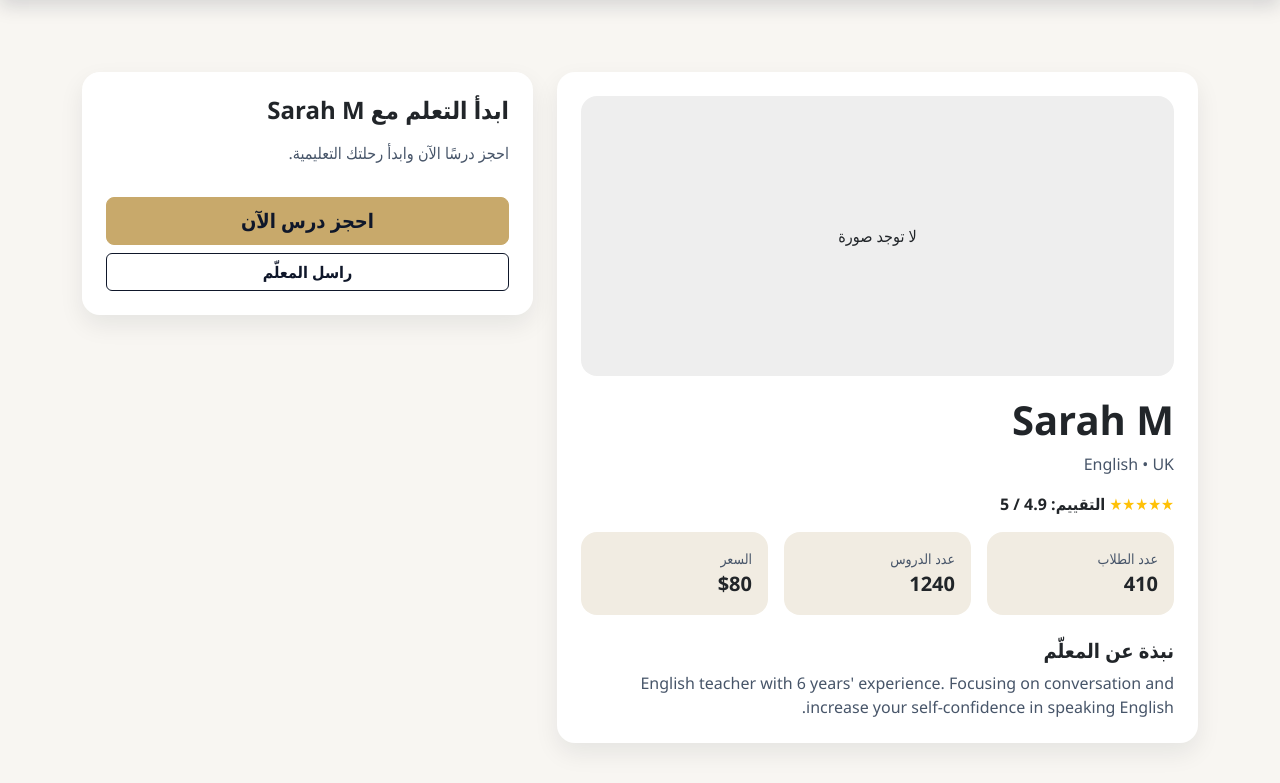
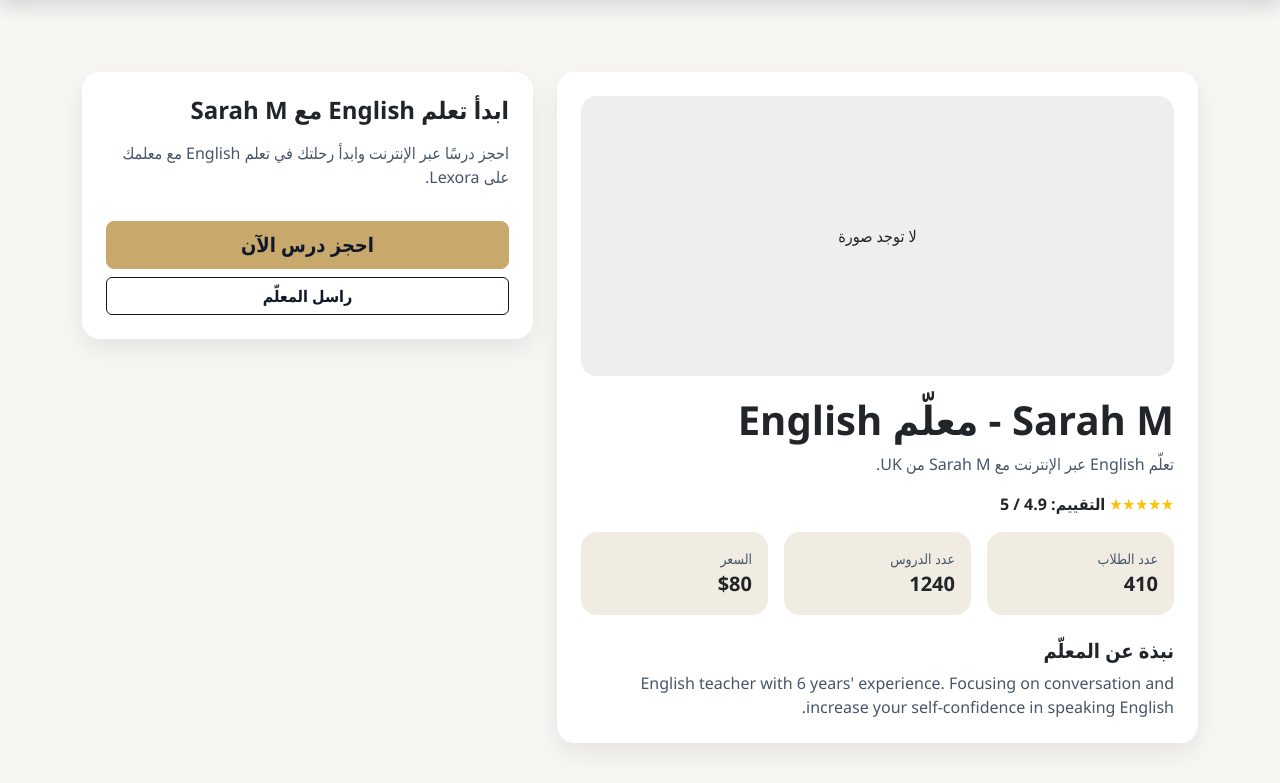
Before and after one commit to DZ22m/lexora, a Django app: page /tutors/1/ in a window 1280 px wide. Shown: the part 78-861 px from the top of the page. Run offline with Django 5.2, Linux system fonts and the light colour scheme; data comes from the database, SQL or seed files in the repository.

Commit message:
Improve tutor profile SEO

```diff
--- a/main/templates/main/tutor_profile.html
+++ b/main/templates/main/tutor_profile.html
@@ -1,6 +1,9 @@
+
 {% extends "main/base.html" %}
 
-{% block title %}{{ tutor.name }} — Lexora{% endblock %}
+{% block title %}{{ tutor.name }} | {{ tutor.language }} Tutor Online - Lexora{% endblock %}
+
+{% block meta_description %}Learn {{ tutor.language }} online with {{ tutor.name }} from {{ tutor.country }}. Explore the tutor profile and book personalized language lessons on Lexora.{% endblock %}
 
 {% block content %}
 <section class="py-5">
@@ -12,19 +15,31 @@
         <div class="card p-4">
 
           {% if tutor.photo %}
-            <img src="{{ tutor.photo.url }}" alt="{{ tutor.name }}"
-                 style="width: 100%; max-height: 360px; object-fit: contain; background: #f8f6f2; border-radius: 16px; margin-bottom: 20px; padding: 12px;">
+            <img
+              src="{{ tutor.photo.url }}"
+              alt="{{ tutor.name }} - {{ tutor.language }} tutor on Lexora"
+              style="width: 100%; max-height: 360px; object-fit: contain; background: #f8f6f2; border-radius: 16px; margin-bottom: 20px; padding: 12px;"
+            >
           {% else %}
             <div style="width: 100%; height: 280px; background: #eee; border-radius: 16px; display:flex; align-items:center; justify-content:center; margin-bottom: 20px;">
               لا توجد صورة
             </div>
           {% endif %}
 
-          <h1 class="fw-bold mb-2">{{ tutor.name }}</h1>
-          <p class="text-secondary mb-3">{{ tutor.language }} • {{ tutor.country }}</p>
+          <h1 class="fw-bold mb-2">
+            {{ tutor.name }} - معلّم {{ tutor.language }}
+          </h1>
+
+          <p class="text-secondary mb-3">
+            تعلّم {{ tutor.language }} عبر الإنترنت مع {{ tutor.name }}
+            من {{ tutor.country }}.
+          </p>
 
           <p class="mb-3 fw-semibold text-warning">
-            ★★★★★ <span class="text-dark">التقييم: {{ tutor.rating }} / 5</span>
+            ★★★★★
+            <span class="text-dark">
+              التقييم: {{ tutor.rating }} / 5
+            </span>
           </p>
 
           <div class="row g-3 mb-4">
@@ -34,12 +49,14 @@
                 <div class="fw-bold fs-5">{{ tutor.students }}</div>
               </div>
             </div>
+
             <div class="col-md-4">
               <div class="p-3 rounded-4" style="background:#F1ECE2;">
                 <div class="text-secondary small">عدد الدروس</div>
                 <div class="fw-bold fs-5">{{ tutor.lessons }}</div>
               </div>
             </div>
+
             <div class="col-md-4">
               <div class="p-3 rounded-4" style="background:#F1ECE2;">
                 <div class="text-secondary small">السعر</div>
@@ -49,7 +66,10 @@
           </div>
 
           <h5 class="fw-bold mb-2">نبذة عن المعلّم</h5>
-          <p class="text-secondary mb-0">{{ tutor.bio }}</p>
+
+          <p class="text-secondary mb-0">
+            {{ tutor.bio }}
+          </p>
 
         </div>
       </div>
@@ -57,8 +77,15 @@
       <!-- صندوق الحجز -->
       <div class="col-lg-5">
         <div class="card p-4 sticky-top" style="top: 24px;">
-          <h4 class="fw-bold mb-3">ابدأ التعلم مع {{ tutor.name }}</h4>
-          <p class="text-secondary">احجز درسًا الآن وابدأ رحلتك التعليمية.</p>
+
+          <h4 class="fw-bold mb-3">
+            ابدأ تعلم {{ tutor.language }} مع {{ tutor.name }}
+          </h4>
+
+          <p class="text-secondary">
+            احجز درسًا عبر الإنترنت وابدأ رحلتك في تعلم
+            {{ tutor.language }} مع معلمك على Lexora.
+          </p>
 
           <div class="d-grid gap-2 mt-3">
 
@@ -74,7 +101,9 @@
               </a>
             {% endif %}
 
-            <button class="btn btn-outline-dark">راسل المعلّم</button>
+            <button class="btn btn-outline-dark">
+              راسل المعلّم
+            </button>
 
           </div>
         </div>
```
